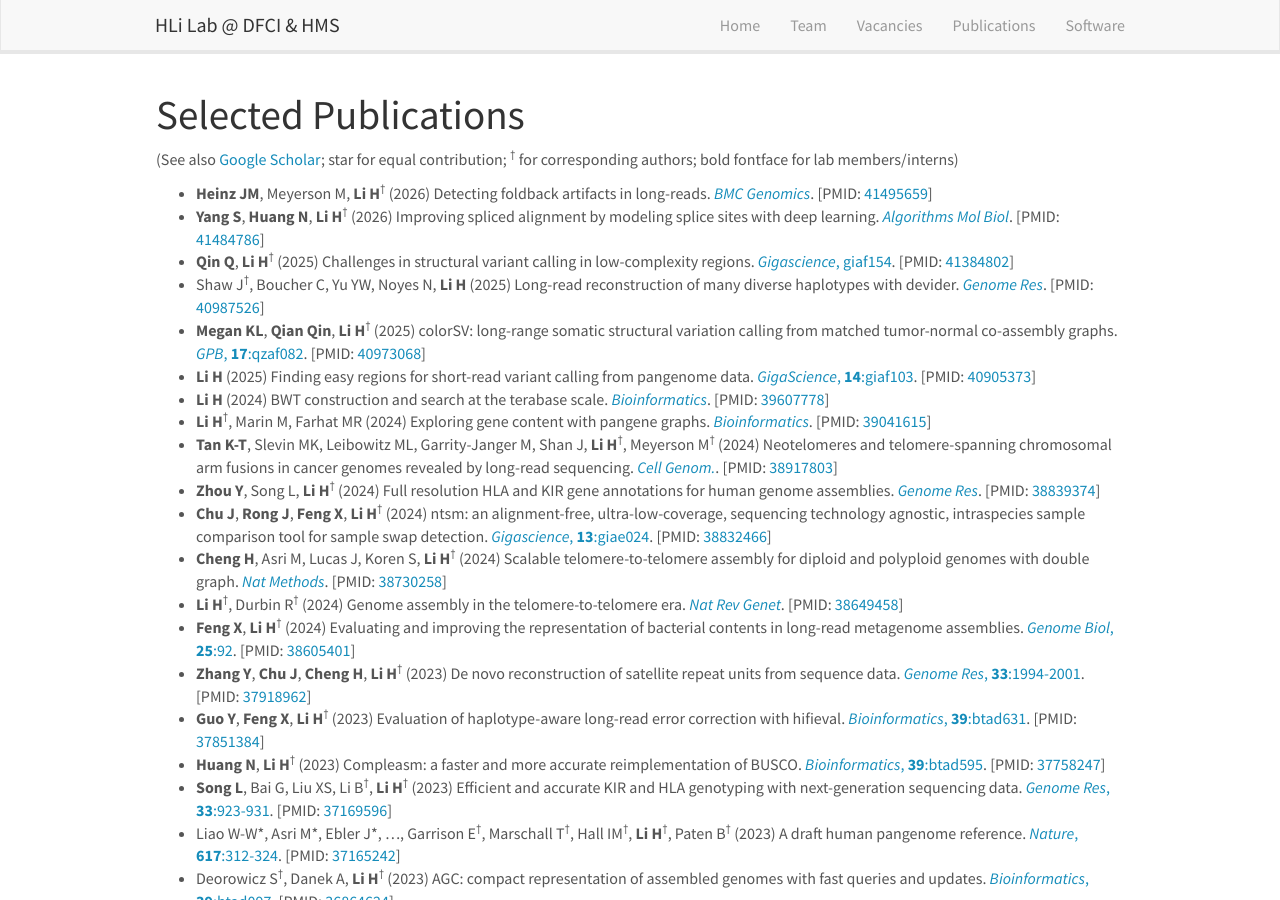
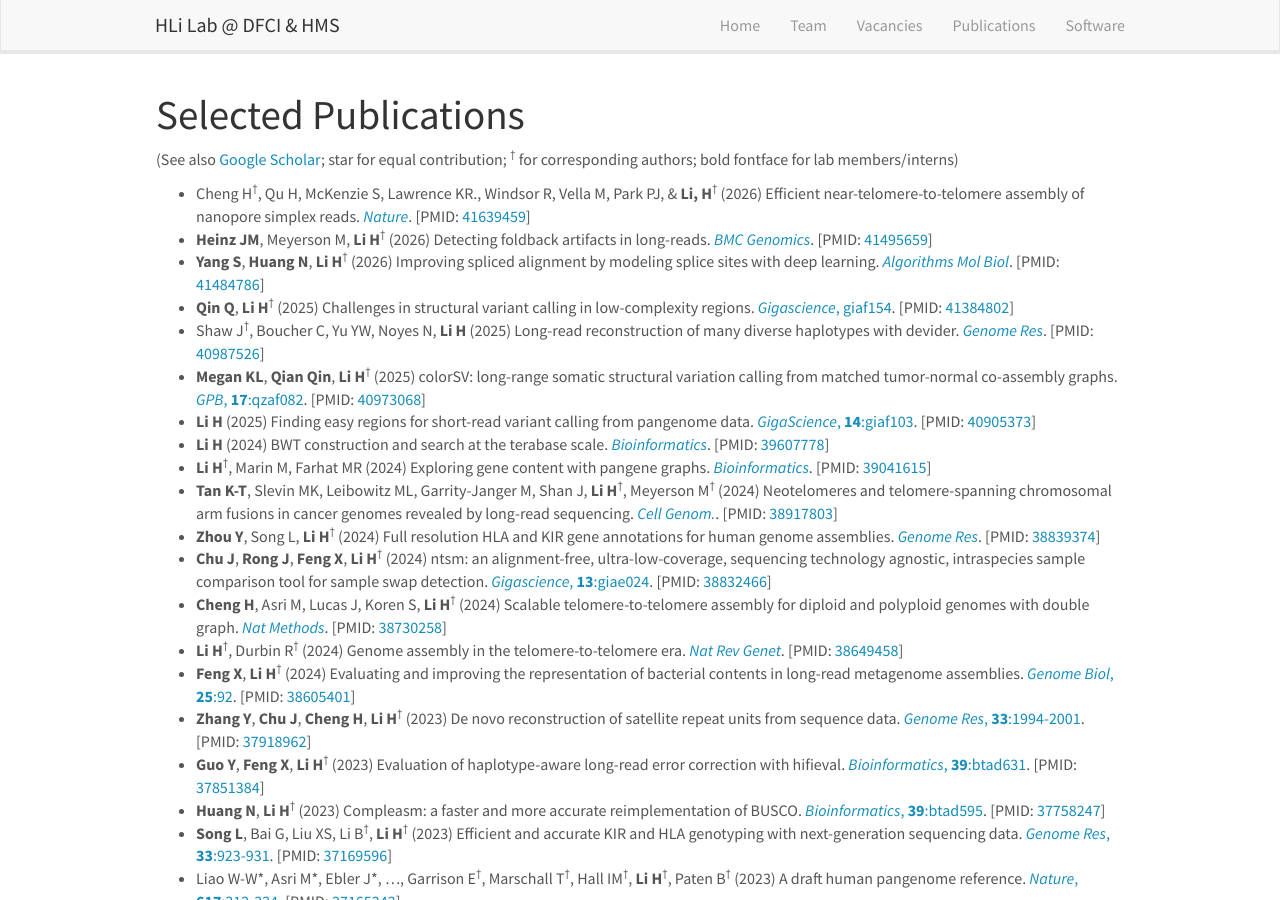
Before and after one commit to hlilab/hlilab.github.io, a Jekyll site: the page built from _pages/publications.md, in a window 1280 px wide and 900 px high. Built offline with Jekyll 4.4.1, drawn with Linux system fonts in a browser that asks for light colours; nearby versions of some CDN libraries; comment, search, counter and statistics services are not loaded.

Commit message:
added hifiasm

```diff
--- a/_data/recentpub.yml
+++ b/_data/recentpub.yml
@@ -1,3 +1,11 @@
+- title: "Efficient near-telomere-to-telomere assembly of nanopore simplex reads"
+  authors: Cheng H<sup>&#8224;</sup>, Qu H, McKenzie S, Lawrence KR., Windsor R, Vella M, Park PJ, & <b>Li, H</b><sup>&#8224;</sup>
+  year: 2026
+  url: https://pubmed.ncbi.nlm.nih.gov/41639459/
+  display: <i>Nature</i>
+  pmid: 41639459
+  type: 1
+
 - title: "Detecting foldback artifacts in long-reads"
   authors: <b>Heinz JM</b>, Meyerson M, <b>Li H</b><sup>&#8224;</sup>
   year: 2026
```
